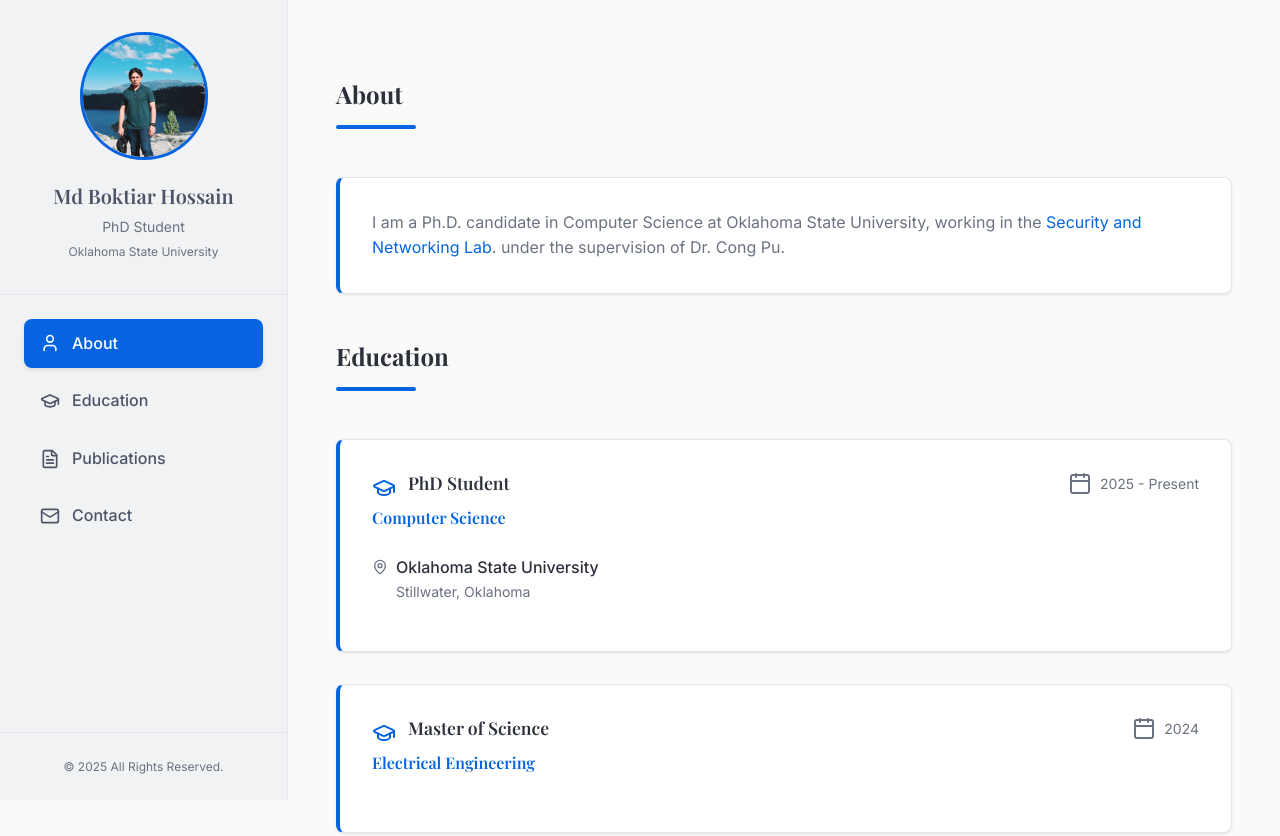
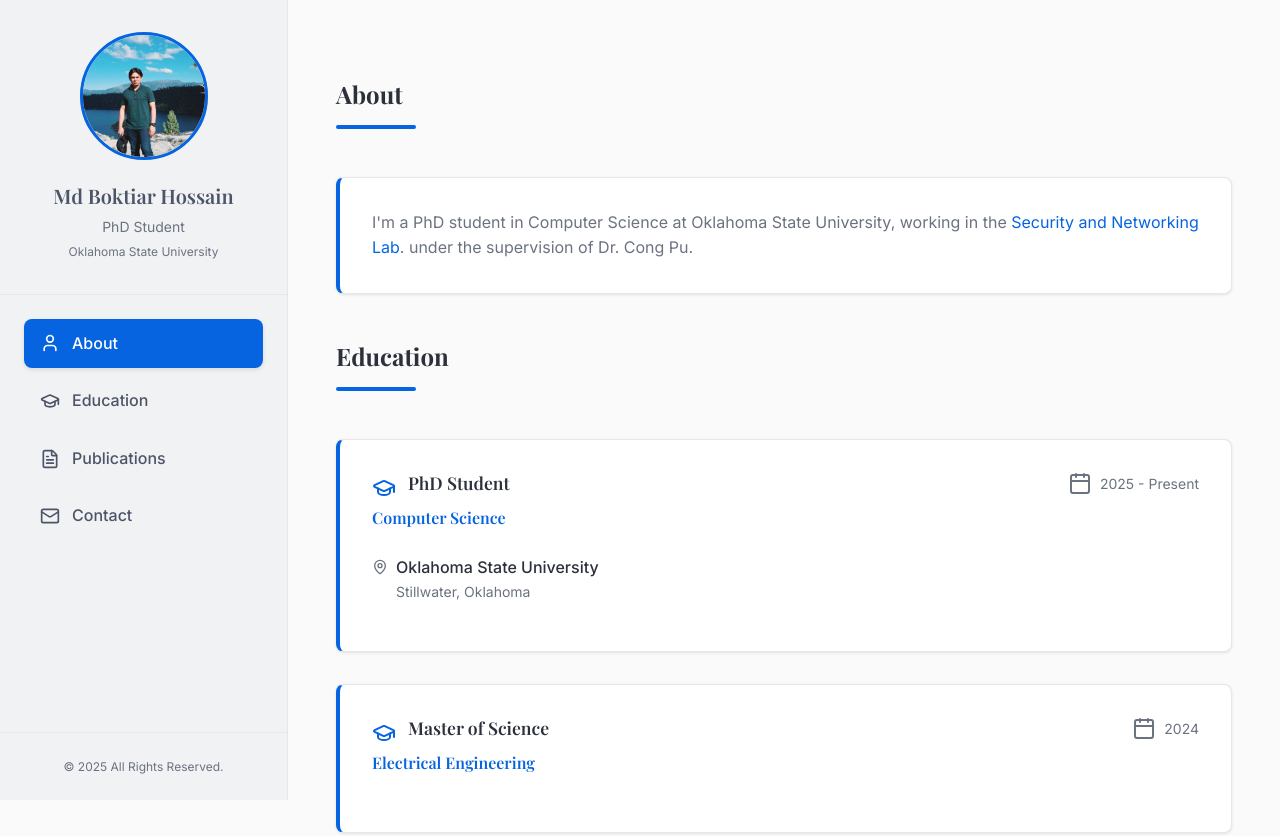
Before and after one commit to mdboktiarhossain/mdboktiarhossain.github.io, a plain HTML site: page index.html in a window 1280 px wide. Shown: the top 836 px of the page. Drawn offline with nearby package versions, Linux system fonts and the light colour scheme.

Commit message:
Update index.html

```diff
--- a/index.html
+++ b/index.html
@@ -98,7 +98,7 @@
                     <div class="about-card">
 
                         <p class="about-description">
-                            I am a Ph.D. candidate in Computer Science at Oklahoma State University, working in the
+                            I'm a PhD student in Computer Science at Oklahoma State University, working in the
                             <a href="https://congpu.github.io/secnet/index.html">Security and Networking Lab</a>. under the supervision of Dr. Cong Pu.
                         </p>
                     </div>
```
